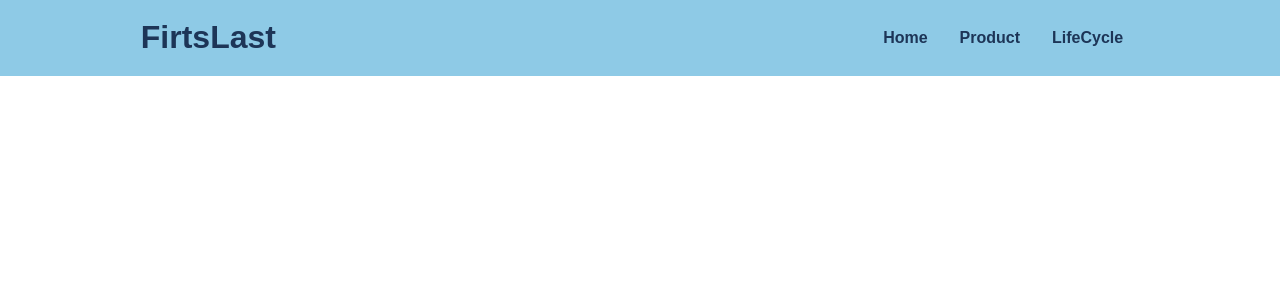
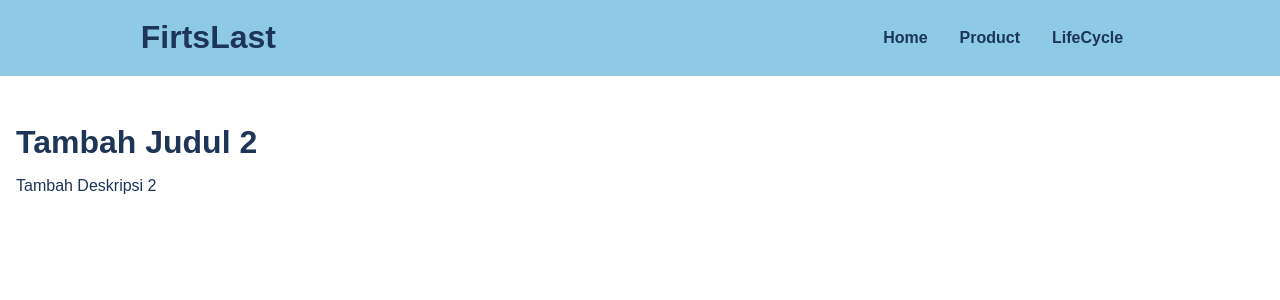
Before and after one commit to galihroswandi/Study-Reactjs, a React (Create React App) app: page /detail-post/1665381309625 in a window 1280 px wide. Shown: the top 300 px of the page. Built offline with nearby package versions, Linux system fonts and the light colour scheme; data requests are answered from the project's data file.

Commit message:
video 20 mengirimkan parameter ke halaman lain

```diff
--- a/src/components/post/PostComponent.css
+++ b/src/components/post/PostComponent.css
@@ -1,3 +1,13 @@
+:root{
+    --mainColor : #8ecae6;
+    --acsentColor : #fb8500;
+    --textColor : #1d3557;
+}
+
+.text-color{
+    color: var(--textColor);
+}
+
 .post{
     display: flex;
     flex-direction: row;
--- a/src/components/post/PostComponent.jsx
+++ b/src/components/post/PostComponent.jsx
@@ -1,22 +1,27 @@
 import React from 'react'
 import './PostComponent.css'
+import { Link } from 'react-router-dom'
 
 function PostComponent(props) {
+
   return (
     <div className="post">
       <div className="img-thumb">
         <img src="https://placeimg.com/150/150/nature" alt="imgdummy" />
       </div>
       <div className="content">
+        <Link to={`/detail-post/${props.data.id}`} style={{textDecoration : "none"}} className="text-color" >
           <p
             className="title"
             style={{
               fontSize: '1rem',
               textTransform: 'capitalize',
+              cursor: 'pointer',
             }}
           >
             {props.data.title}
           </p>
+        </Link>
         <p
           className="desc"
           style={{
@@ -26,8 +31,12 @@ function PostComponent(props) {
         >
           {props.data.body}
         </p>
-        <button className='update' onClick={() => props.update(props.data)}>Update</button>
-        <button className='remove' onClick={() => props.remove(props.data.id)}>Remove</button>
+        <button className="update" onClick={() => props.update(props.data)}>
+          Update
+        </button>
+        <button className="remove" onClick={() => props.remove(props.data.id)}>
+          Remove
+        </button>
       </div>
     </div>
   )
--- a/src/container/home/Home.jsx
+++ b/src/container/home/Home.jsx
@@ -1,8 +1,14 @@
+// libraries
 import React, { Component } from 'react'
+import { BrowserRouter as Router, Route, Link, Routes } from 'react-router-dom'
+
+// pages
 import Product from '../pages/product/Product'
 import LifecycleComp from '../pages/lifecycleComponent/LifecycleComp'
 import BlogPost from "../pages/blogPost/BlogPost";
-import { BrowserRouter as Router, Route, Link, Routes } from 'react-router-dom'
+import DetailPost from '../pages/blogPost/detailPost/DetailPost';
+
+// styling
 import './Home.css'
 
 class Home extends Component {
@@ -29,6 +35,7 @@ class Home extends Component {
           </div>
           <Routes>
             <Route path="/" element={<BlogPost />} />
+            <Route path="/detail-post/:id" element={<DetailPost />} />
             <Route path="/product" element={<Product />} />
             <Route path="/lifecycle" element={<LifecycleComp />} />
           </Routes>
--- a/src/container/pages/blogPost/BlogPost.jsx
+++ b/src/container/pages/blogPost/BlogPost.jsx
@@ -1,5 +1,6 @@
 import React, { Component, Fragment } from 'react'
 import PostComponent from '../../../components/post/PostComponent'
+import { useNavigate } from 'react-router-dom'
 import axios from 'axios'
 import './BlogPost.css'
 
@@ -114,6 +115,10 @@ class BlogPost extends Component {
     }
   }
 
+  handleDetail = (id) => {
+    console.log(id)
+  }
+
   componentDidMount() {
     this.getDataAPI()
   }
@@ -172,6 +177,7 @@ class BlogPost extends Component {
                 data={post}
                 remove={this.handleRemove}
                 update={this.handleUpdate}
+                goDetailPost={this.handleDetail}
               />
             )
           })}
--- /dev/null
+++ b/src/container/pages/blogPost/detailPost/DetailPost.css
@@ -0,0 +1,17 @@
+:root{
+    --mainColor : #8ecae6;
+    --acsentColor : #fb8500;
+    --textColor : #1d3557;
+}
+
+.containerfluid{
+    text-transform: capitalize;
+    color: var(--textColor);
+    margin-left: 1rem;
+    display: flex;
+    flex-direction: column !important;
+}
+
+.containerfluid > h1{
+    margin-bottom: 1rem;
+}
--- /dev/null
+++ b/src/container/pages/blogPost/detailPost/DetailPost.jsx
@@ -0,0 +1,28 @@
+import axios from 'axios'
+import React, {useState } from 'react'
+import { useParams } from 'react-router-dom'
+import './DetailPost.css'
+
+const DetailPost = () => {
+  const { id } = useParams()
+  const data = getSingleAPI(id)
+  const [title, setTitle] = useState();
+  const [body, setBody] = useState();
+
+  data.then(response => {
+    setTitle(response.data.title)
+    setBody(response.data.body);
+  })
+  return(
+    <div className='containerfluid'>
+        <h1>{title}</h1>
+        <p>{body}</p>
+    </div>
+  )
+}
+
+const getSingleAPI = (id) => {
+  return axios.get(`http://localhost:3004/posts/${id}`)
+}
+
+export default DetailPost
```
Lines whose indentation alone changed are shown as unchanged.
